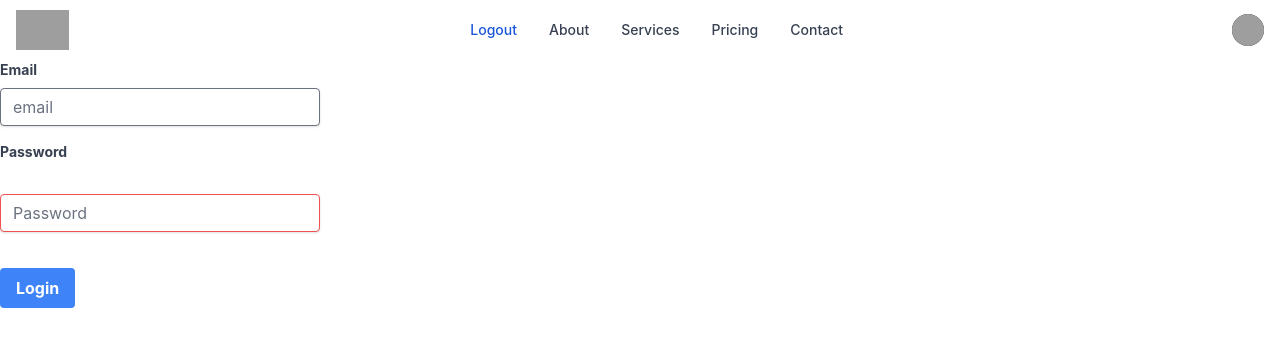
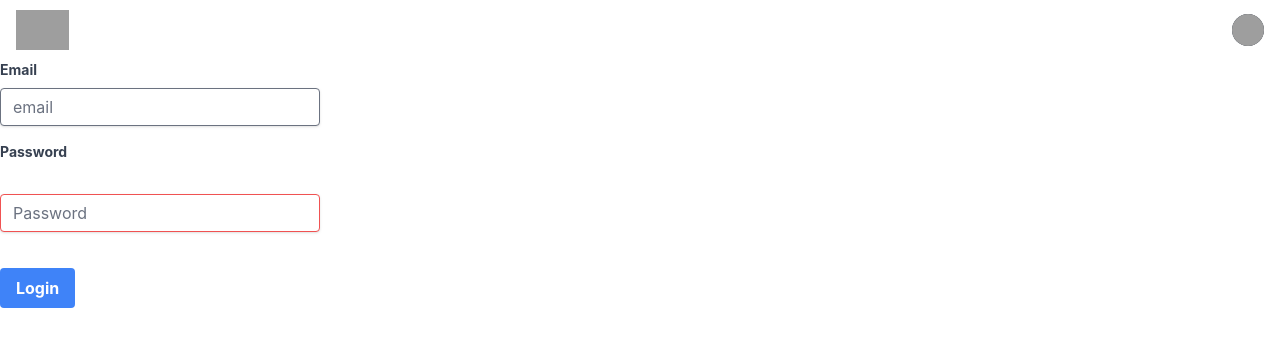
Before and after one commit to KarolBautrel/Say-It-Social, a React (Create React App) app in the folder frontend/: page /login in a window 1280 px wide. Shown: the top 346 px of the page. Built offline with nearby package versions, Linux system fonts and the light colour scheme; grey boxes are pictures that could not be loaded.

Commit message:
Finished Create Room code restructurization

```diff
--- a/frontend/src/components/Navbar.js
+++ b/frontend/src/components/Navbar.js
@@ -4,6 +4,11 @@ import { useCookies } from 'react-cookie';
 import { Link } from 'react-router-dom';
 const Navbar = () => {
   const [user] = useCookies(['user']);
+  const navbarDropdownConfiguration = [
+    { id: 1, text: 'Dashboard', value: 'hrefValue' },
+    { id: 2, text: 'Settings', value: 'hrefValue' },
+    { id: 3 }
+  ];
   return (
     <nav className="bg-white border-gray-200 px-2 sm:px-4 py-2.5 rounded dark:bg-gray-800">
       <div className="container flex flex-wrap justify-between items-center mx-auto">
@@ -94,48 +99,6 @@ const Navbar = () => {
             </svg>
           </button>
         </div>
-        <div
-          className="hidden justify-between items-center w-full md:flex md:w-auto md:order-1"
-          id="mobile-menu-2">
-          <ul className="flex flex-col mt-4 md:flex-row md:space-x-8 md:mt-0 md:text-sm md:font-medium">
-            <li>
-              <a
-                href="#"
-                className="block py-2 pr-4 pl-3 text-white bg-blue-700 rounded md:bg-transparent md:text-blue-700 md:p-0 dark:text-white"
-                aria-current="page">
-                <Logout />
-              </a>
-            </li>
-            <li>
-              <a
-                href="#"
-                className="block py-2 pr-4 pl-3 text-gray-700 border-b border-gray-100 hover:bg-gray-50 md:hover:bg-transparent md:border-0 md:hover:text-blue-700 md:p-0 dark:text-gray-400 md:dark:hover:text-white dark:hover:bg-gray-700 dark:hover:text-white md:dark:hover:bg-transparent dark:border-gray-700">
-                About
-              </a>
-            </li>
-            <li>
-              <a
-                href="#"
-                className="block py-2 pr-4 pl-3 text-gray-700 border-b border-gray-100 hover:bg-gray-50 md:hover:bg-transparent md:border-0 md:hover:text-blue-700 md:p-0 dark:text-gray-400 md:dark:hover:text-white dark:hover:bg-gray-700 dark:hover:text-white md:dark:hover:bg-transparent dark:border-gray-700">
-                Services
-              </a>
-            </li>
-            <li>
-              <a
-                href="#"
-                className="block py-2 pr-4 pl-3 text-gray-700 border-b border-gray-100 hover:bg-gray-50 md:hover:bg-transparent md:border-0 md:hover:text-blue-700 md:p-0 dark:text-gray-400 md:dark:hover:text-white dark:hover:bg-gray-700 dark:hover:text-white md:dark:hover:bg-transparent dark:border-gray-700">
-                Pricing
-              </a>
-            </li>
-            <li>
-              <a
-                href="#"
-                className="block py-2 pr-4 pl-3 text-gray-700 border-b border-gray-100 hover:bg-gray-50 md:hover:bg-transparent md:border-0 md:hover:text-blue-700 md:p-0 dark:text-gray-400 md:dark:hover:text-white dark:hover:bg-gray-700 dark:hover:text-white md:dark:hover:bg-transparent dark:border-gray-700">
-                Contact
-              </a>
-            </li>
-          </ul>
-        </div>
       </div>
     </nav>
   );
--- a/frontend/src/components/UserDetail.js
+++ b/frontend/src/components/UserDetail.js
@@ -14,7 +14,6 @@ const UserInfo = () => {
     const response = await fetch(`/api/user/${id}`);
     const data = await response.json();
     setUserInfo(data);
-    console.log(data);
   };
 
   return <div> {userInfo.name}</div>;
--- a/frontend/src/components/Utils.js
+++ b/frontend/src/components/Utils.js
@@ -25,7 +25,7 @@ export const deleteMessage = async (messageId, token) => {
   return response;
 };
 
-export const newRoom = async ({ name, description, topic }, token) => {
+export const createRoom = async ({ name, description, topic }, token) => {
   const response = await APIService.createRoom({ name, description, topic }, token);
   return response;
 };
--- a/frontend/src/pages/CreateRoom/CreateRoom.js
+++ b/frontend/src/pages/CreateRoom/CreateRoom.js
@@ -2,19 +2,18 @@ import React, { useState, useEffect } from 'react';
 
 import { useCookies } from 'react-cookie';
 import { TopicList } from './TopicList';
-import { RoomForm } from './RoomForm';
+import { CreateRoomForm } from './CreateRoomForm';
 
 function CreateRoom() {
   const [token] = useCookies(['mytoken']);
-  const [topicName, setTopicName] = useState('');
-
-  const getTopicName = (topic) => setTopicName(topic);
+  const [topicId, setTopicId] = useState('');
+  const getTopicId = (topic) => setTopicId(topic);
 
   return (
     <div className="w-full max-w-xs">
       <h1>Create your room</h1>
-      <TopicList token={token} getTopicName={getTopicName} />
-      <RoomForm token={token} topicName={topicName} />
+      <TopicList token={token} getTopicId={getTopicId} />
+      <CreateRoomForm token={token} topicId={topicId} />
     </div>
   );
 }
--- a/frontend/src/pages/CreateRoom/RoomForm.js
+++ b/frontend/src/pages/CreateRoom/CreateRoomForm.js
@@ -1,8 +1,8 @@
-import { useState, useEffect } from 'react';
-import { newRoom } from '../../components/Utils';
+import { useState } from 'react';
+import { createRoom } from '../../components/Utils';
 import { useNavigate } from 'react-router-dom';
 
-export const RoomForm = ({ token, topicName }) => {
+export const CreateRoomForm = ({ token, topicId }) => {
   const [name, setName] = useState('');
   const [description, setDescription] = useState('');
   const navigate = useNavigate();
@@ -37,7 +37,7 @@ export const RoomForm = ({ token, topicName }) => {
         />
       </div>
       <button
-        onClick={() => newRoom({ name, description, topic: topicName }, token.mytoken)}
+        onClick={() => createRoom({ name, description, topic: topicId }, token.mytoken)}
         className="bg-blue-500 hover:bg-blue-700 text-white font-bold py-2 px-4 rounded focus:outline-none focus:shadow-outline">
         Submit
       </button>
--- a/frontend/src/pages/CreateRoom/TopicList.js
+++ b/frontend/src/pages/CreateRoom/TopicList.js
@@ -1,11 +1,18 @@
 import React, { useState, useEffect } from 'react';
 
-export const TopicList = ({ token, getTopicName }) => {
+export const TopicList = ({ token, getTopicId }) => {
   const [topicsList, setTopicsList] = useState([]);
-  const [topicName, setTopicName] = useState('');
+  const [topicId, setTopicName] = useState('');
   useEffect(() => {
     getTopic();
   }, []);
+
+  const onTopicToggle = (event) => {
+    console.log(event);
+    const { value, topic } = event.target;
+    getTopicId(value);
+    setTopicName(topic);
+  };
 
   const getTopic = async () => {
     const response = await fetch('api/topics', {
@@ -21,9 +28,11 @@ export const TopicList = ({ token, getTopicName }) => {
     <div className="mb-3">
       <label htmlFor="topics" className="form-label"></label>
 
-      <select value={topicName} onChange={(e) => getTopicName(e.target.value)}>
+      <select value={topicId} onChange={(event) => onTopicToggle(event)}>
         <option defaultValue="1">---</option>
-        {topicsList && topicsList.map((topic) => <option value={topic.id}>{topic.topic}</option>)}
+        {topicsList?.map((topic) => (
+          <option value={topic.id}>{topic.topic}</option>
+        ))}
       </select>
       <br />
     </div>
--- a/frontend/src/pages/RoomPage/MessagesOperations.js
+++ b/frontend/src/pages/RoomPage/MessagesOperations.js
@@ -2,7 +2,7 @@ import { useState, useEffect } from 'react';
 import { addMessage, deleteMessage } from '../../components/Utils';
 
 export const MessagesOperations = ({ room, user, token }) => {
-  const [body, setMessage] = useState('');
+  const [message, setMessage] = useState('');
   return (
     <div className="col-span-2 ">
       <br />
@@ -28,12 +28,12 @@ export const MessagesOperations = ({ room, user, token }) => {
         className="form-control"
         placeholder="add your message"
         id="message"
-        value={body}
+        value={message}
         onChange={(e) => setMessage(e.target.value)}
       />
       <button
         className="text-white bg-blue-700 hover:bg-blue-800 focus:ring-4 focus:ring-blue-300 font-medium rounded-lg text-sm px-5 py-2.5 text-center mr-2 mb-2 dark:bg-blue-600 dark:hover:bg-blue-700 dark:focus:ring-blue-800"
-        onClick={() => addMessage({ body, room: room?.id }, token.mytoken)}>
+        onClick={() => addMessage({ body: message, room: room?.id }, token.mytoken)}>
         Add
       </button>
     </div>
--- a/frontend/src/pages/RoomsPages/RecentActivityList.js
+++ b/frontend/src/pages/RoomsPages/RecentActivityList.js
@@ -20,8 +20,7 @@ export const RecentActivityList = ({ token }) => {
   return (
     <div className="row-span-3 ">
       <p className="text-2xl">Recent Activity</p>
-      {activities &&
-        activities.map((activity) => (
+      {activities?.map((activity) => (
         <div>
           <Link to={`/user/${activity.user.id}`}>
             <button>
--- a/frontend/src/pages/RoomsPages/RoomPages.js
+++ b/frontend/src/pages/RoomsPages/RoomPages.js
@@ -35,8 +35,7 @@ const RoomPages = () => {
       </div>
       <div className="row-span-3 ">
         <p className="text-2xl"> Rooms</p>
-        {exactRooms &&
-          exactRooms.map((room) => (
+        {exactRooms?.map((room) => (
           <div>
             <h2>Topic : {room.topic}</h2>
             <h3>Room name: {room.name}</h3>
--- a/frontend/src/pages/RoomsPages/TopicsList.js
+++ b/frontend/src/pages/RoomsPages/TopicsList.js
@@ -26,8 +26,7 @@ export const TopicsList = ({ token, onFilterSuccess }) => {
   return (
     <div className="row-span-3 ">
       <p className="text-2xl">Browse Topics</p>
-      {topics &&
-        topics.map((topic) => (
+      {topics?.map((topic) => (
         <p>
           <button defaultValue="" onClick={() => filterRooms(topic.id, token.mytoken)}>
             {topic.topic}
```
Also changed, not shown: 1 other file (tests, documents, lock files or other folders). Lines whose indentation alone changed are shown as unchanged.
